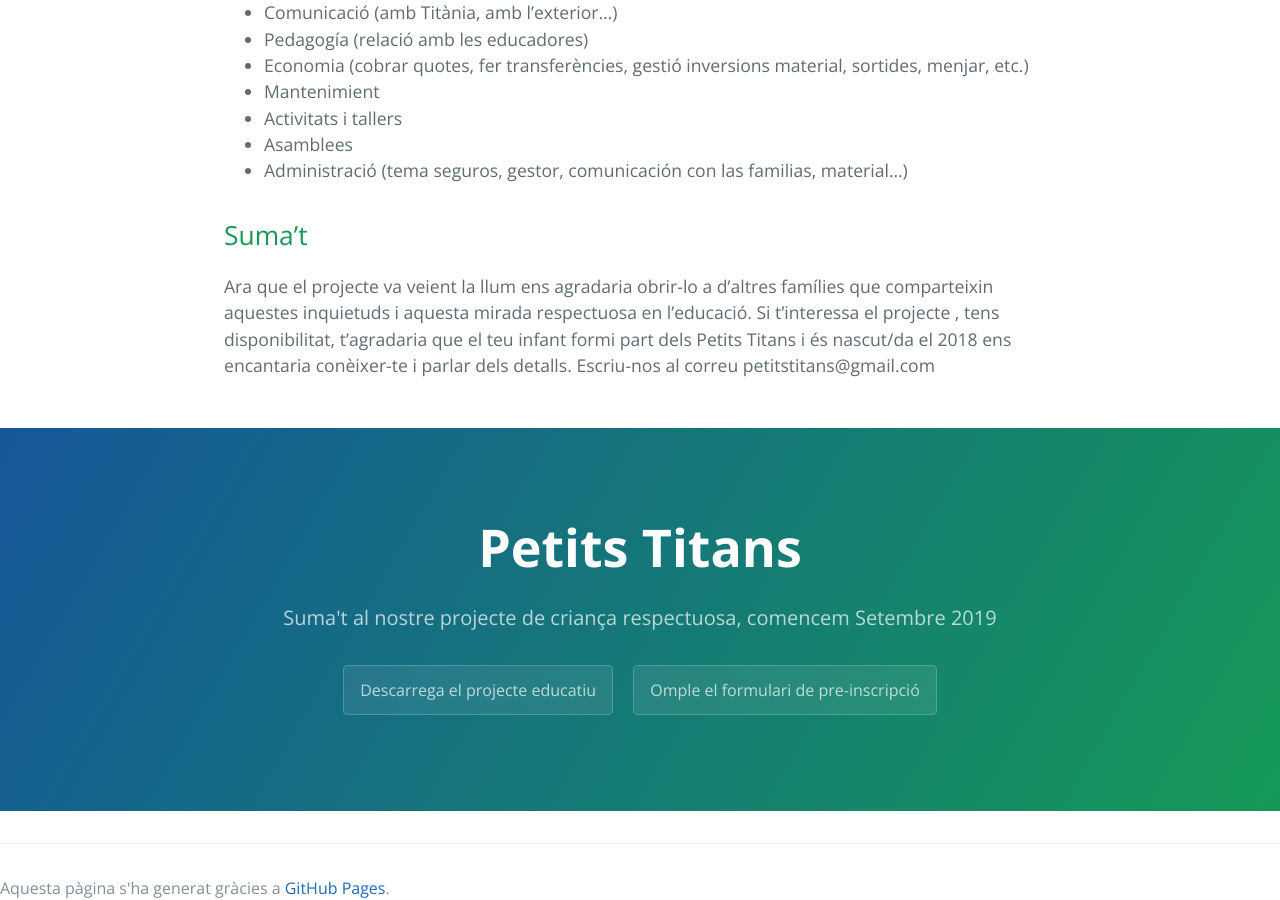
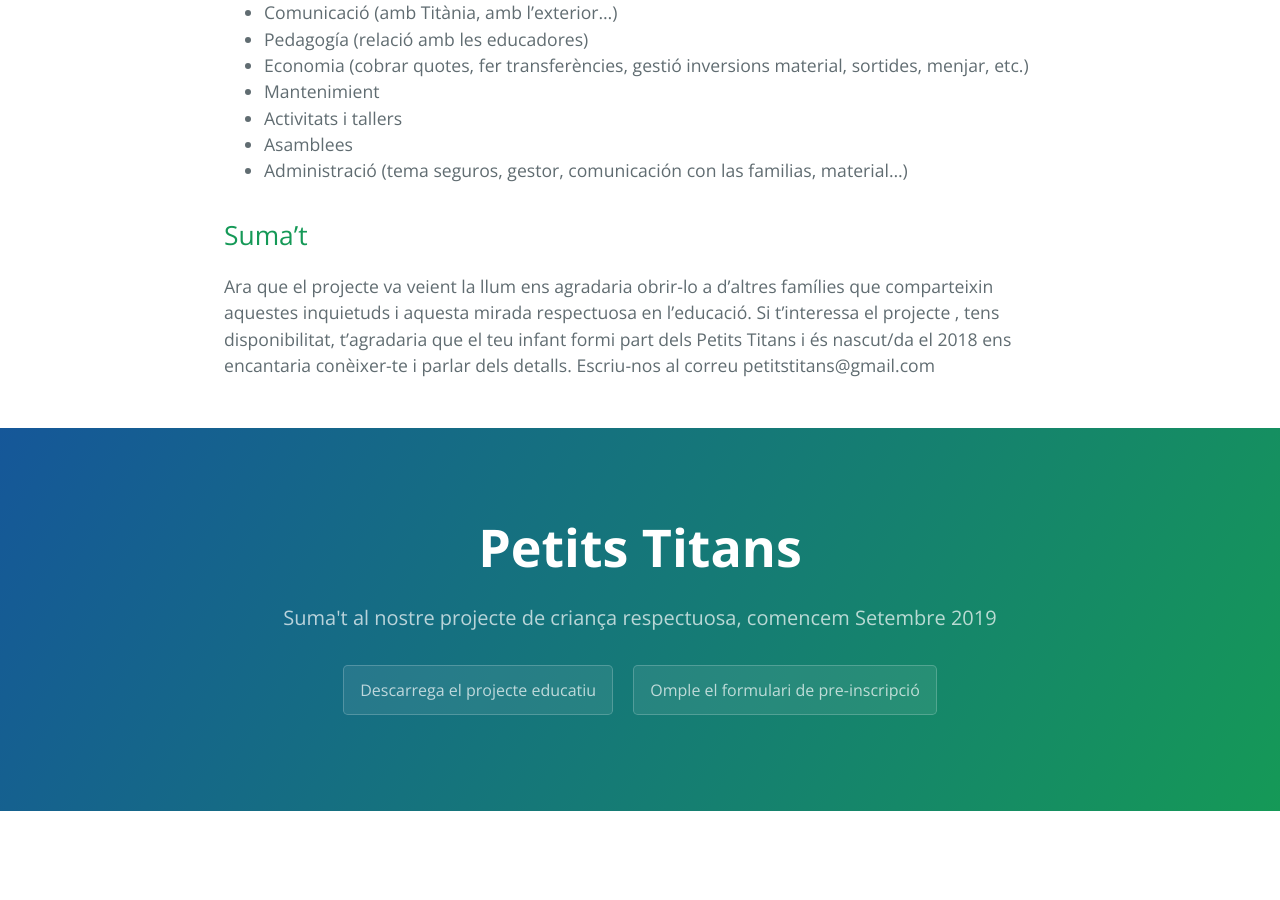
Before and after one commit to sseerrggii/Petits-Titans, a Jekyll site: the page built from index.md, in a window 1280 px wide and 900 px high, scrolled down 1292 px. Built offline with Jekyll 4.4.1, drawn with Linux system fonts in a browser that asks for light colours; our own code applies the rules of GitHub Pages for plain Markdown files; the repository's description, which GitHub fills in, is left out; after the commit the page ends 2103 px from its top, so only the background shows below that.

Commit message:
Update default.html

```diff
--- a/_layouts/default.html
+++ b/_layouts/default.html
@@ -41,8 +41,5 @@
       <a href="#" class="btn">Descarrega el projecte educatiu</a>
       <a href="#" class="btn">Omple el formulari de pre-inscripció</a>
     </header>
-    <footer class="site-footer">
-       <span class="site-footer-credits">Aquesta pàgina s'ha generat gràcies a <a href="https://pages.github.com">GitHub Pages</a>.</span>
-    </footer>
   </body>
 </html>
```
